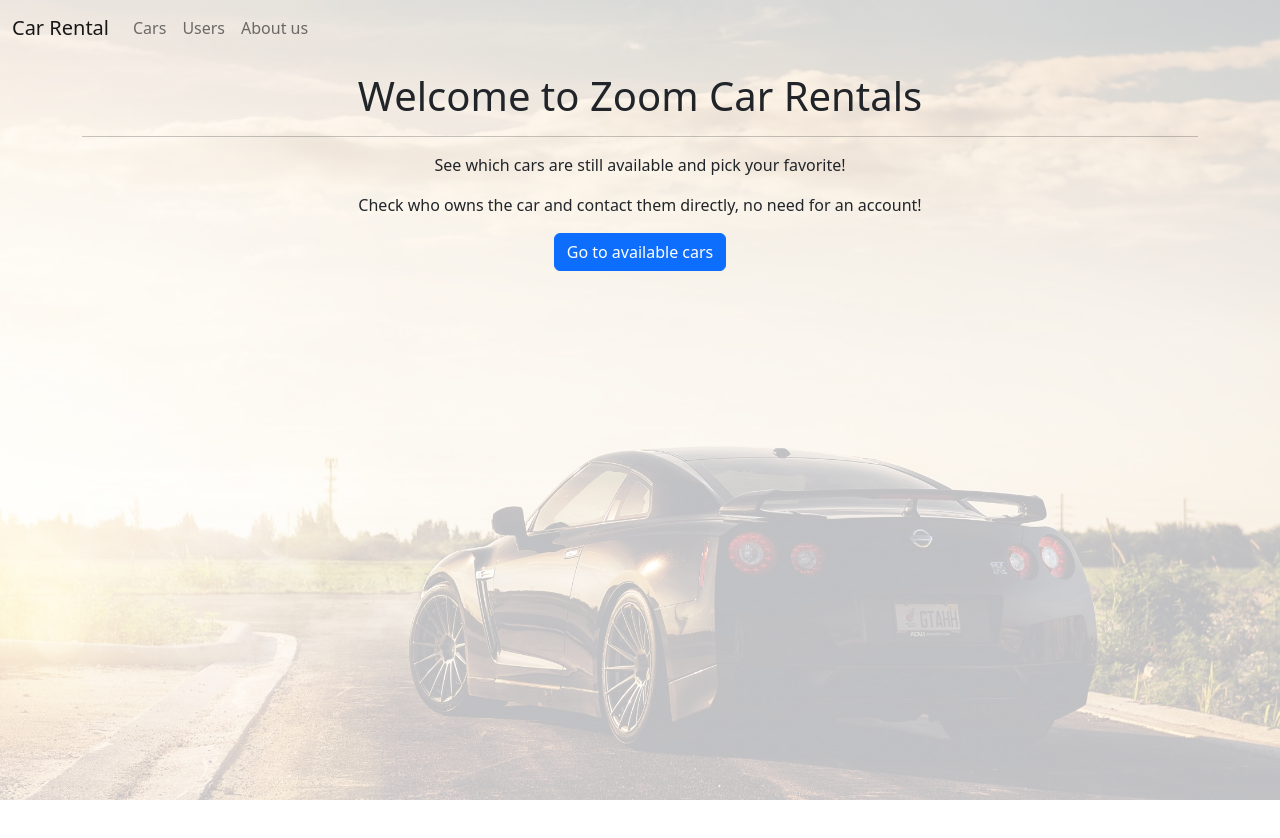
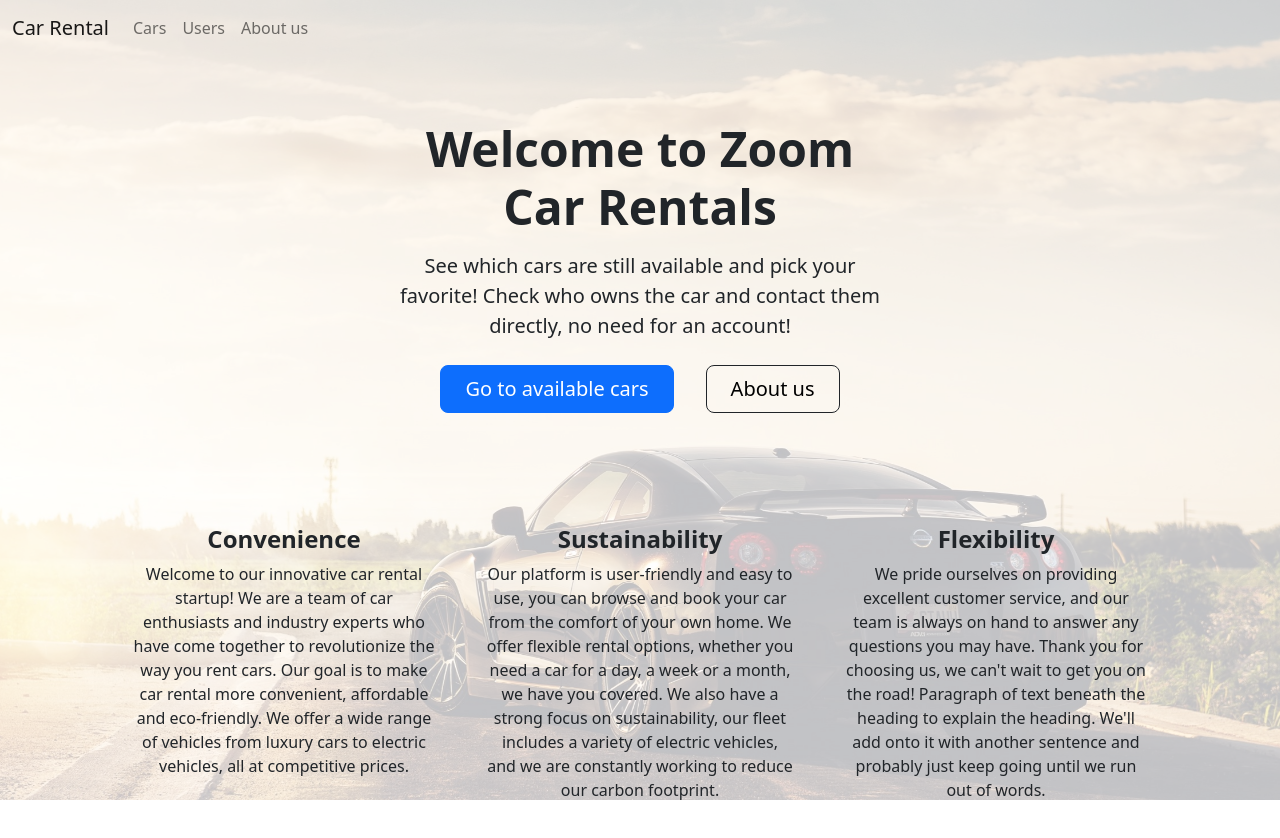
Before and after one commit to neukomic/plantdb-frontend-hs22, a Svelte app: page / in a window 1280 px wide. Shown: the top 838 px of the page. Before the commit the page ends 800 px from the top, so only its background shows below. Built offline with nearby package versions, Linux system fonts and the light colour scheme.

Commit message:
Made it nice

```diff
--- a/src/pages/AboutUs.svelte
+++ b/src/pages/AboutUs.svelte
@@ -1,8 +1,29 @@
 <h1>About us</h1>
 <hr class="divider" />
 
-<p>See which cars are still available and pick your favorite!</p>
-<p>Check who owns the car and contact them directly, no need for an account!</p>
+<p>
+    Welcome to our startup! We are a team of passionate and dedicated
+    individuals who have come together to create something truly special. Our
+    goal is to revolutionize the industry with our innovative products and
+    services.
+</p>
+<p>
+    We are a company that is driven by a desire to make a difference in the
+    world. We strive to create solutions that will improve the lives of our
+    customers and make the world a better place. We believe that by staying true
+    to our values and being dedicated to our craft, we can achieve great things.
+</p>
+<p>
+    Our team is made up of experts in their respective fields, from software
+    development to product design. We are constantly working to push the
+    boundaries of what is possible and create products that are truly
+    cutting-edge.
+</p>
+<p>
+    We are excited to share our vision with the world and can't wait for you to
+    see what we have in store. Thank you for taking the time to learn about us
+    and we hope to have the opportunity to work with you in the near future.
+</p>
 
 <div class="container">
     <div class="col-md-12 text-center">
--- a/src/pages/Home.svelte
+++ b/src/pages/Home.svelte
@@ -1,14 +1,86 @@
-<h1>Welcome to Zoom Car Rentals</h1>
-<hr class="divider" />
+<!-- Header-->
+<header>
+    <div class="container px-5">
+        <div class="row gx-5 justify-content-center">
+            <div class="col-lg-6">
+                <div class="text-center my-5">
+                    <h1 class="display-5 fw-bolder mb-2">
+                        Welcome to Zoom Car Rentals
+                    </h1>
+                    <p />
+                    <p class="lead text-black-25 mb-4">
+                        See which cars are still available and pick your
+                        favorite! Check who owns the car and contact them
+                        directly, no need for an account!
+                    </p>
+                    <div
+                        class="d-grid gap-3 d-sm-flex justify-content-sm-center"
+                    >
+                        <a
+                            class="btn btn-primary btn-lg px-4 me-sm-3"
+                            href="#/cars">Go to available cars</a
+                        >
+                        <a
+                            class="btn btn-outline-dark btn-lg px-4 text-black"
+                            href="#/about-us">About us</a
+                        >
+                    </div>
+                </div>
+            </div>
+        </div>
+    </div>
+</header>
 
-<p>See which cars are still available and pick your favorite!</p>
-<p>Check who owns the car and contact them directly, no need for an account!</p>
-
-<div class="container">
-    <div class="col-md-12 text-center">
-        <a class="btn btn-primary" href="#/cars">Go to available cars</a>
+<!-- Features section-->
+<section id="features">
+    <div class="container px-5 my-5">
+        <div class="text-center row gx-5">
+            <div class="col-lg-4 mb-5 mb-lg-0">
+                <div
+                    class="feature bg-primary bg-gradient text-white rounded-3 mb-3"
+                />
+                <h2 class="h4 fw-bolder">Convenience</h2>
+                <p>
+                    Welcome to our innovative car rental startup! We are a team
+                    of car enthusiasts and industry experts who have come
+                    together to revolutionize the way you rent cars. Our goal is
+                    to make car rental more convenient, affordable and
+                    eco-friendly. We offer a wide range of vehicles from luxury
+                    cars to electric vehicles, all at competitive prices.
+                </p>
+            </div>
+            <div class="col-lg-4 mb-5 mb-lg-0">
+                <div
+                    class="feature bg-primary bg-gradient text-white rounded-3 mb-3"
+                />
+                <h2 class="h4 fw-bolder">Sustainability</h2>
+                <p>
+                    Our platform is user-friendly and easy to use, you can
+                    browse and book your car from the comfort of your own home.
+                    We offer flexible rental options, whether you need a car for
+                    a day, a week or a month, we have you covered. We also have
+                    a strong focus on sustainability, our fleet includes a
+                    variety of electric vehicles, and we are constantly working
+                    to reduce our carbon footprint.
+                </p>
+            </div>
+            <div class="col-lg-4">
+                <div
+                    class="feature bg-primary bg-gradient text-white rounded-3 mb-3"
+                />
+                <h2 class="h4 fw-bolder">Flexibility</h2>
+                <p>
+                    We pride ourselves on providing excellent customer service,
+                    and our team is always on hand to answer any questions you
+                    may have. Thank you for choosing us, we can't wait to get
+                    you on the road! Paragraph of text beneath the heading to
+                    explain the heading. We'll add onto it with another sentence
+                    and probably just keep going until we run out of words.
+                </p>
+            </div>
+        </div>
     </div>
-</div>
+</section>
 
 <style>
     h1 {
```
